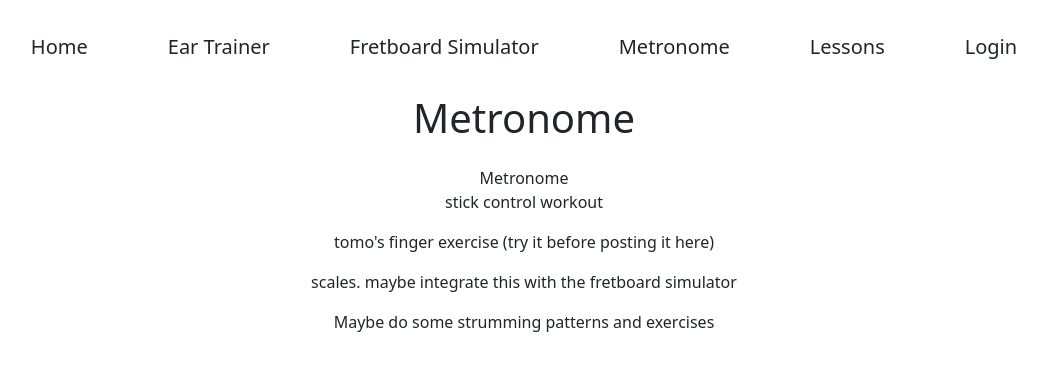
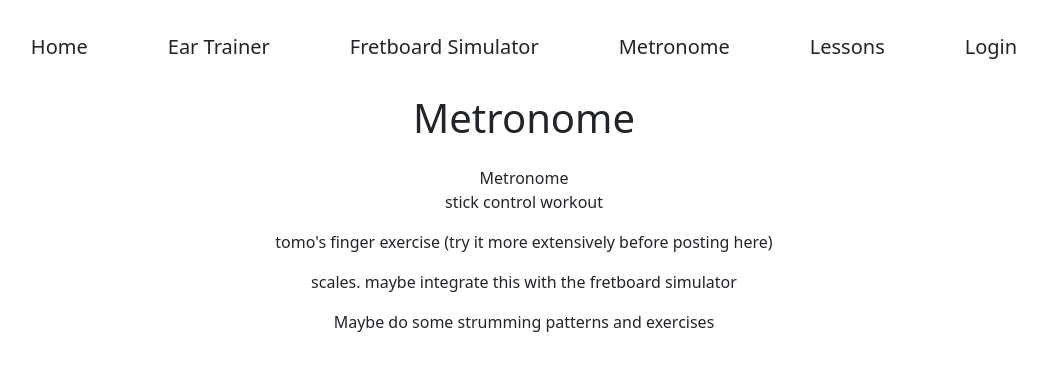
Before and after one commit to CalvinGaiennie/Music-TS-React, a React (Vite) app: page /metronome in a window 1280 px wide. Shown: the top 370 px of the page, without its empty margins (116-1163 px from the left). Built offline with nearby package versions, Linux system fonts and the light colour scheme.

Commit message:
small note

```diff
--- a/src/pages/MetronomePage.tsx
+++ b/src/pages/MetronomePage.tsx
@@ -4,7 +4,9 @@ function MetronomePage() {
       <h1 className="mb-4">Metronome</h1>
       <div>Metronome</div>
       <p>stick control workout</p>
-      <p>tomo's finger exercise (try it before posting it here)</p>
+      <p>
+        tomo's finger exercise (try it more extensively before posting here)
+      </p>
       <p>scales. maybe integrate this with the fretboard simulator</p>
       <p>Maybe do some strumming patterns and exercises</p>
     </div>
```
